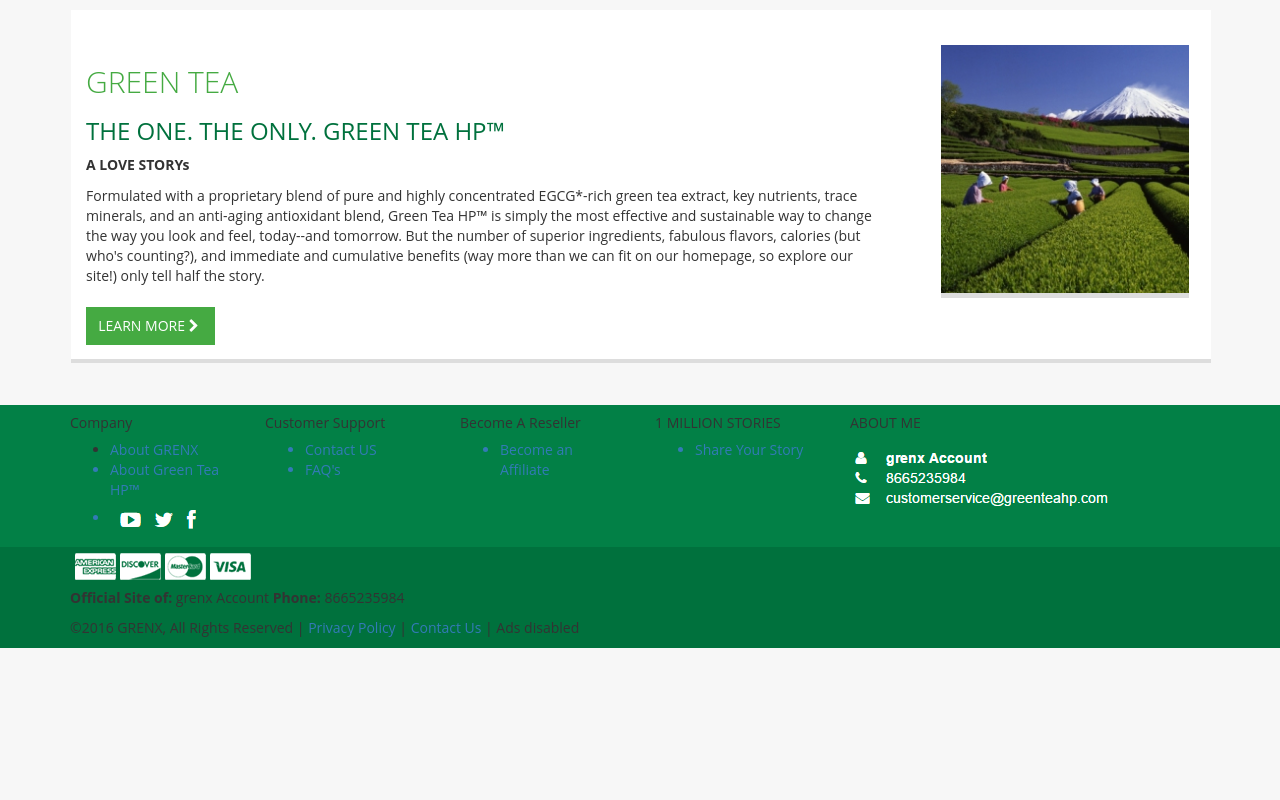
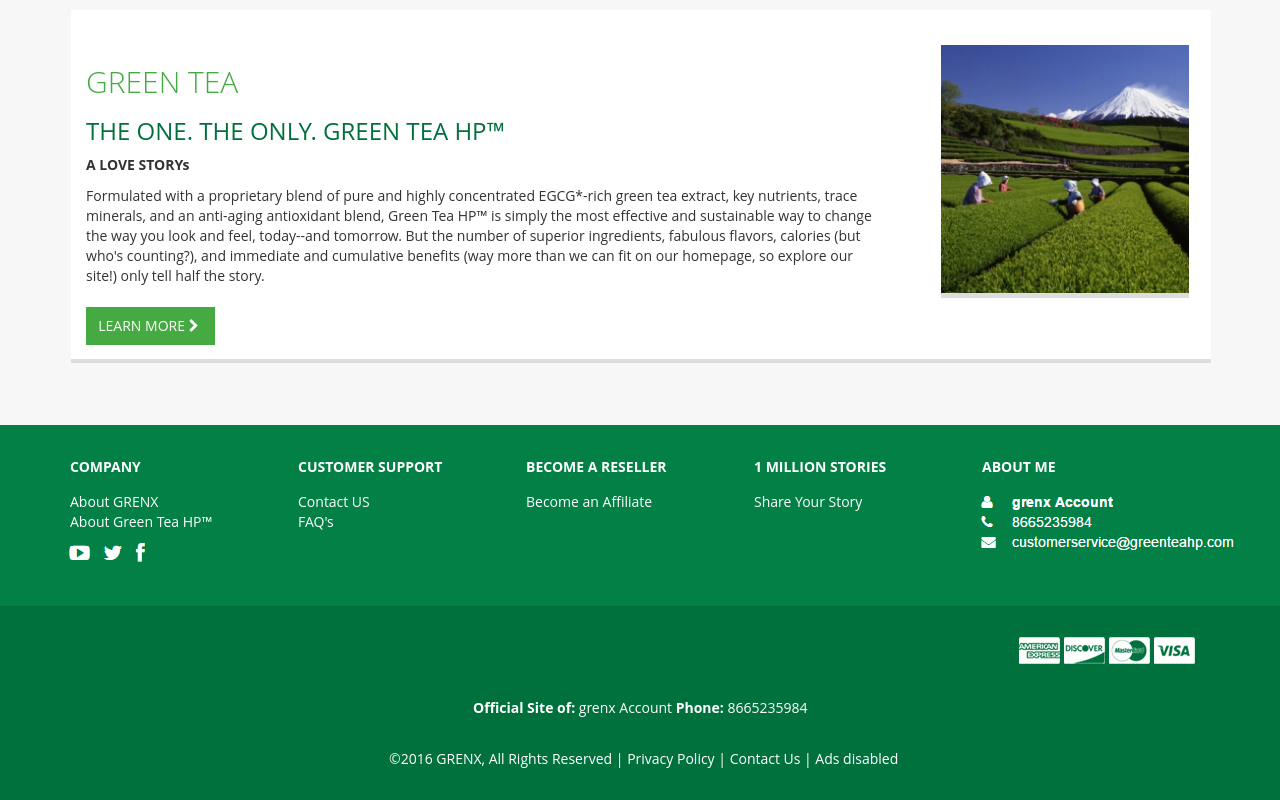
Before and after one commit to bolenton/greenteabs, a plain HTML site: page index.html in a window 1280 px wide. Shown: the part 858-1658 px from the top of the page. Before the commit the page ends 1506 px from the top, so only its background shows below. Drawn offline with nearby package versions, Linux system fonts and the light colour scheme.

Commit message:
almost there

```diff
--- a/css/styles.css
+++ b/css/styles.css
@@ -5,6 +5,7 @@
     font-size: 14px;
     margin: 0;
     font-family: 'Open Sans', Arial, sans-serif;
+    overflow-x: hidden;
 }
 
 .primary-background{
@@ -273,3 +274,88 @@
 }
 
 /* First footer */
+
+#main-footer, li, a, a:visited{
+    color: #FFF;
+    list-style: none;
+}
+
+#main-footer h5{
+    font-weight: bolder;
+    text-transform: uppercase;
+    margin-top: 9px;
+    padding-bottom: 8px;
+}
+
+#first-footer{
+    height: 181px;
+    margin-top: 20px;
+    padding-top: 25px;
+}
+
+#first-footer ul{
+    padding-left: 0;
+}
+
+/* First footer ends*/
+.company-menu{
+    margin-right: 33px;
+}
+
+.company-menu img{
+    position: absolute;
+    margin-left: -11px;
+    margin-top: 1px;
+}
+
+.customer-menu{
+    margin-right: 25px;
+}
+
+.reseller-menu{
+    margin-left: 8px;
+}
+
+.million-menu{
+    margin-left: 33px;
+    margin-right: 33px
+}
+
+.about-menu img{
+    position: absolute;
+    margin-left: -6px;
+
+}
+
+.about-menu h5{
+    padding-bottom: 0;
+    margin-bottom: 2px;
+}
+/* First footer ends*/
+
+/* Second footer */
+#second-footer{
+    height: 194px;
+}
+
+#second-footer a img {
+    margin-top: 25px;
+    position: relative;
+    left: 944px;
+}
+
+.bot-para1 {
+    width: 35%;
+    position: relative;
+    left: 403px;
+    top: 26px;
+}
+
+.bot-para2 {
+    width: 50%;
+    position: relative;
+    left: 319px;
+    top: 47px;
+}
+
+/* Second footer ends */
```
